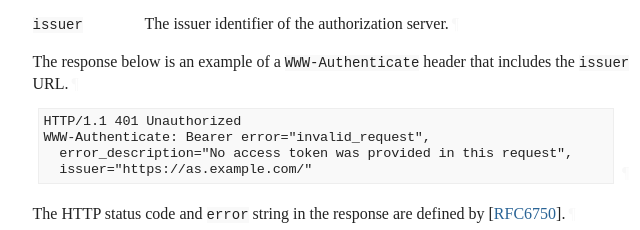
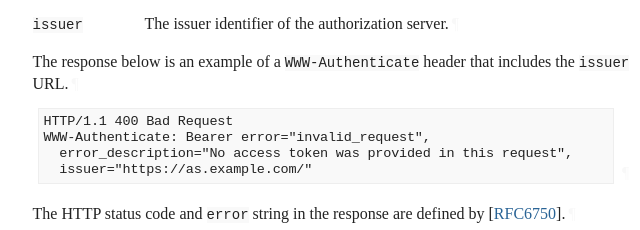
Before and after one commit to aaronpk/oauth-authorization-server-discovery, a plain HTML site: page draft-parecki-authorization-server-discovery.html in a window 1280 px wide. Shown: the part 2644-2874 px from the top of the page, 92-732 px from the left. Drawn offline with Linux system fonts and the light colour scheme; a web font is replaced by a local one.

Commit message:
Script updating gh-pages from 135ffbb. [ci skip]

```diff
--- a/draft-parecki-authorization-server-discovery.html
+++ b/draft-parecki-authorization-server-discovery.html
@@ -1324,7 +1324,7 @@ and "Token Endpoint" defined by <span>[<a href="#RFC6749" class="cite xref">RFC6
 <p id="section-4-3">The response below is an example of a <code>WWW-Authenticate</code> header that includes the <code>issuer</code> URL.<a href="#section-4-3" class="pilcrow">¶</a></p>
 <div class="alignLeft art-text artwork" id="section-4-4">
 <pre>
-HTTP/1.1 401 Unauthorized
+HTTP/1.1 400 Bad Request
 WWW-Authenticate: Bearer error="invalid_request",
   error_description="No access token was provided in this request",
   issuer="https://as.example.com/"
```
Also changed, not shown: draft-parecki-authorization-server-discovery.txt.
